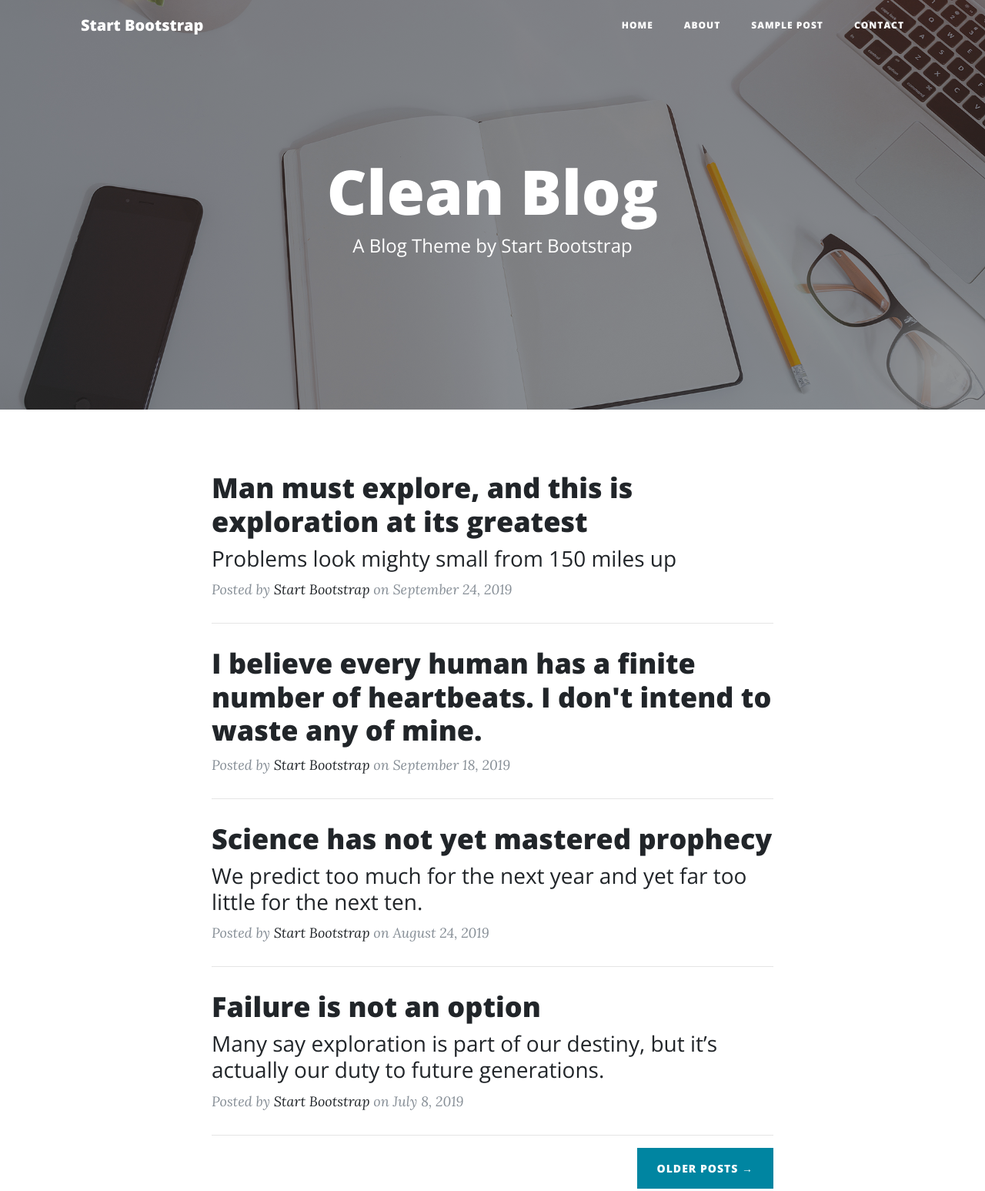
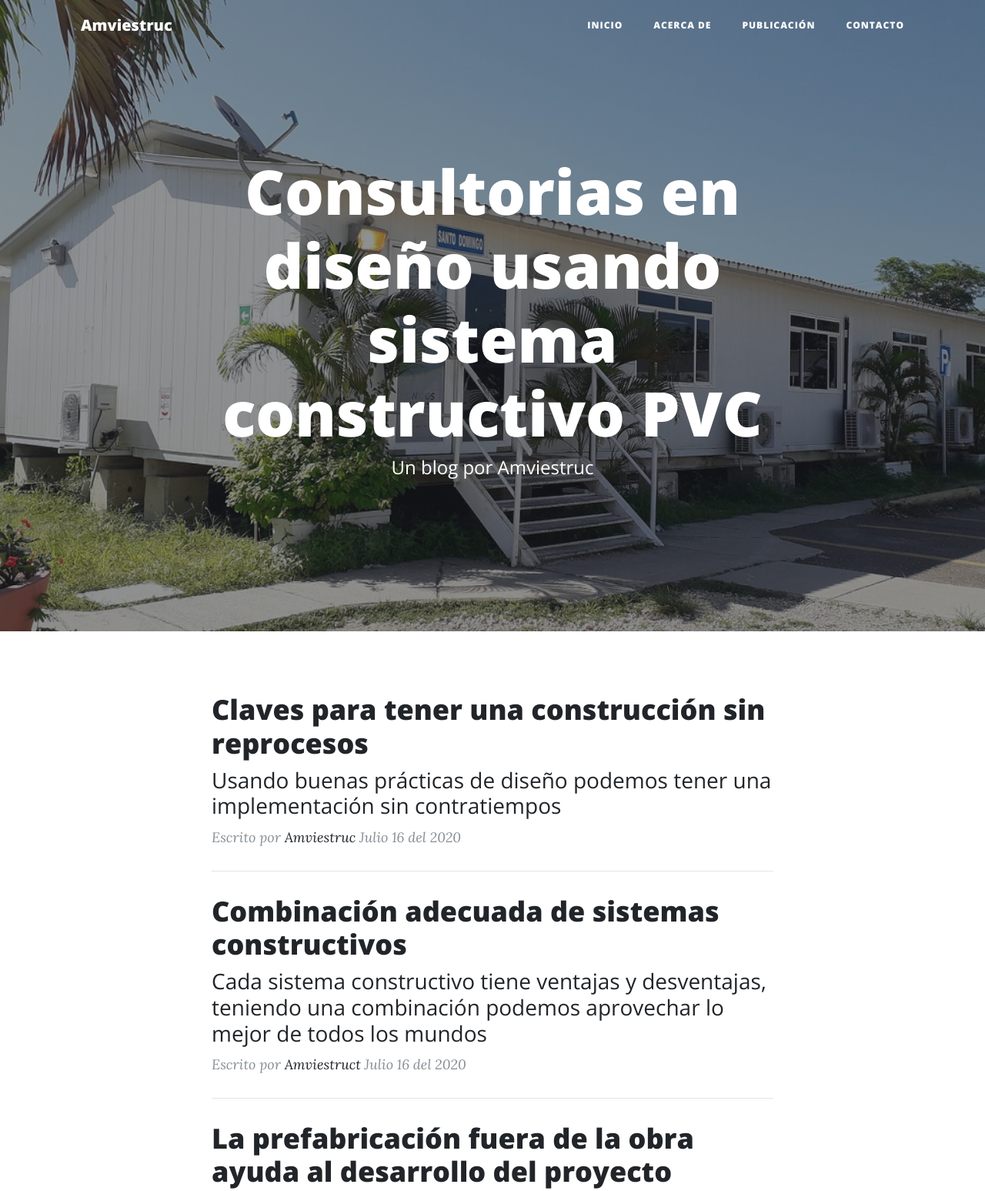
Before and after one commit to oscgomsep/startboots, a website: page index.html in a window 1280 px wide. Shown: the top 1547 px of the page at 77% size. Drawn offline with nearby package versions, Linux system fonts and the light colour scheme.

Commit message:
modificación y adaptación de blog

```diff
--- a/index.html
+++ b/index.html
@@ -8,7 +8,7 @@
   <meta name="description" content="">
   <meta name="author" content="">
 
-  <title>Clean Blog - Start Bootstrap Theme</title>
+  <title>Sistema constructivo en PVC - Blog</title>
 
   <!-- Bootstrap core CSS -->
   <link href="vendor/bootstrap/css/bootstrap.min.css" rel="stylesheet">
@@ -28,7 +28,7 @@
   <!-- Navigation -->
   <nav class="navbar navbar-expand-lg navbar-light fixed-top" id="mainNav">
     <div class="container">
-      <a class="navbar-brand" href="index.html">Start Bootstrap</a>
+      <a class="navbar-brand" href="index.html">Amviestruc</a>
       <button class="navbar-toggler navbar-toggler-right" type="button" data-toggle="collapse" data-target="#navbarResponsive" aria-controls="navbarResponsive" aria-expanded="false" aria-label="Toggle navigation">
         Menu
         <i class="fas fa-bars"></i>
@@ -36,16 +36,16 @@
       <div class="collapse navbar-collapse" id="navbarResponsive">
         <ul class="navbar-nav ml-auto">
           <li class="nav-item">
-            <a class="nav-link" href="index.html">Home</a>
+            <a class="nav-link" href="index.html">Inicio</a>
           </li>
           <li class="nav-item">
-            <a class="nav-link" href="about.html">About</a>
+            <a class="nav-link" href="about.html">Acerca de</a>
           </li>
           <li class="nav-item">
-            <a class="nav-link" href="post.html">Sample Post</a>
+            <a class="nav-link" href="post.html">Publicación</a>
           </li>
           <li class="nav-item">
-            <a class="nav-link" href="contact.html">Contact</a>
+            <a class="nav-link" href="contact.html">Contacto</a>
           </li>
         </ul>
       </div>
@@ -53,14 +53,14 @@
   </nav>
 
   <!-- Page Header -->
-  <header class="masthead" style="background-image: url('img/home-bg.jpg')">
+  <header class="masthead" style="background-image: url('img/reficar.jpg')">
     <div class="overlay"></div>
     <div class="container">
       <div class="row">
         <div class="col-lg-8 col-md-10 mx-auto">
           <div class="site-heading">
-            <h1>Clean Blog</h1>
-            <span class="subheading">A Blog Theme by Start Bootstrap</span>
+            <h1>Consultorias en diseño usando sistema constructivo PVC</h1>
+            <span class="subheading">Un blog por Amviestruc</span>
           </div>
         </div>
       </div>
@@ -74,40 +74,43 @@
         <div class="post-preview">
           <a href="post.html">
             <h2 class="post-title">
-              Man must explore, and this is exploration at its greatest
+              Claves para tener una construcción sin reprocesos
             </h2>
             <h3 class="post-subtitle">
-              Problems look mighty small from 150 miles up
+              Usando buenas prácticas de diseño podemos tener una implementación sin contratiempos
             </h3>
           </a>
-          <p class="post-meta">Posted by
-            <a href="#">Start Bootstrap</a>
-            on September 24, 2019</p>
+          <p class="post-meta">Escrito por
+            <a href="#">Amviestruc</a>
+            Julio 16 del 2020</p>
         </div>
         <hr>
         <div class="post-preview">
           <a href="post.html">
             <h2 class="post-title">
-              I believe every human has a finite number of heartbeats. I don't intend to waste any of mine.
+                Combinación adecuada de sistemas constructivos
             </h2>
+            <h3 class="post-subtitle">
+              Cada sistema constructivo tiene ventajas y desventajas, teniendo una combinación podemos aprovechar lo mejor de todos los mundos
+            </h3>
           </a>
-          <p class="post-meta">Posted by
-            <a href="#">Start Bootstrap</a>
-            on September 18, 2019</p>
+          <p class="post-meta">Escrito por
+            <a href="#">Amviestruct</a>
+            Julio 16 del 2020</p>
         </div>
         <hr>
         <div class="post-preview">
           <a href="post.html">
             <h2 class="post-title">
-              Science has not yet mastered prophecy
+              La prefabricación fuera de la obra ayuda al desarrollo del proyecto
             </h2>
             <h3 class="post-subtitle">
-              We predict too much for the next year and yet far too little for the next ten.
+              Bajo un ambiente controlado, la prefabricación baja los costos en una obra
             </h3>
           </a>
-          <p class="post-meta">Posted by
-            <a href="#">Start Bootstrap</a>
-            on August 24, 2019</p>
+          <p class="post-meta">Escrito por
+            <a href="#">Amviestruc</a>
+            Julio 9 del 2020</p>
         </div>
         <hr>
         <div class="post-preview">
@@ -169,6 +172,10 @@
         </div>
       </div>
     </div>
+    <div class="licencia">
+      <a rel="license" href="http://creativecommons.org/licenses/by-sa/4.0/"><img alt="Licencia de Creative Commons" style="border-width:0" src="https://i.creativecommons.org/l/by-sa/4.0/80x15.png" /></a><br /><span xmlns:dct="http://purl.org/dc/terms/" property="dct:title">Blog de construcción en PVC</span> por <span xmlns:cc="http://creativecommons.org/ns#" property="cc:attributionName">Oscar Gómez</span> es licenciado bajo <a rel="license" href="http://creativecommons.org/licenses/by-sa/4.0/">Creative Commons Reconocimiento-CompartirIgual 4.0 Internacional License</a>
+    </div>
+
   </footer>
 
   <!-- Bootstrap core JavaScript -->
```
Also changed, not shown: contact.html (+17 -17 lines), post.html (+11 -11 lines), css/clean-blog.min.css, img/reficar.jpg (added), img/slides_arquitectura13.jpg (added).
